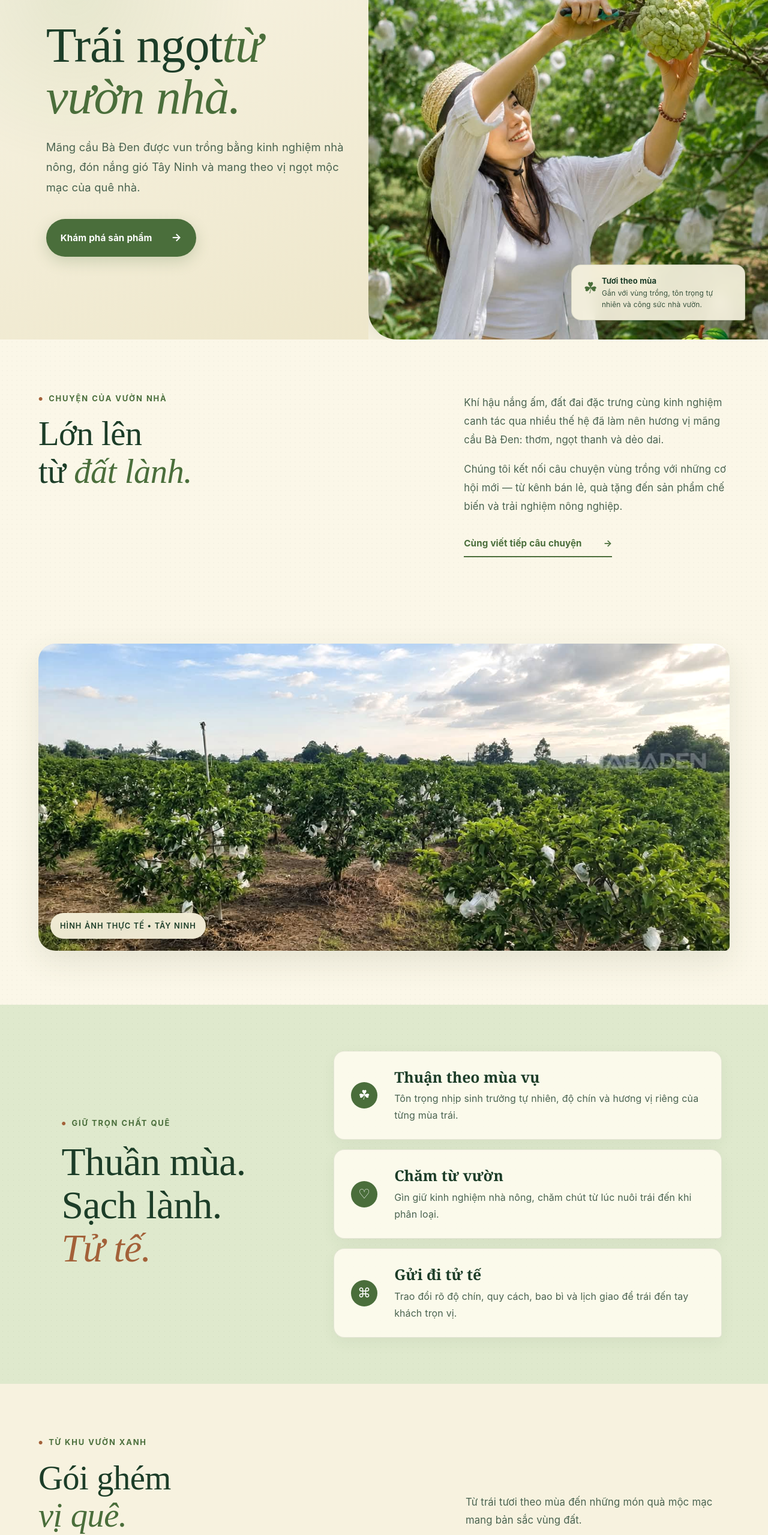
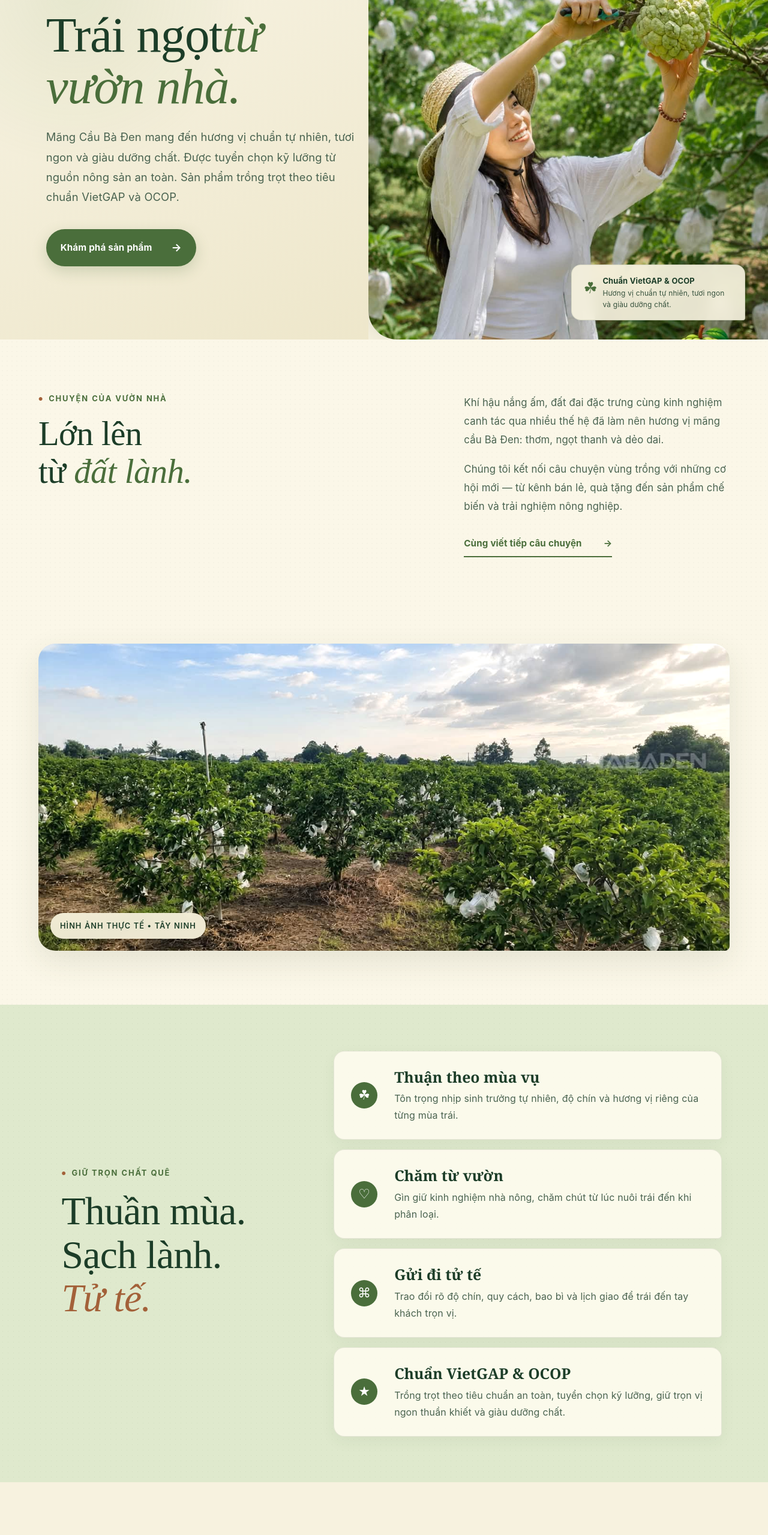
Before and after one commit to minhmarcom/mang-cau-ba-den, a Next.js app: page / in a window 1280 px wide. Shown: the part 234-2793 px from the top of the page at 60% size. Built offline with nearby package versions, Linux system fonts and the light colour scheme.

Commit message:
Highlight VietGAP and OCOP natural quality statement across website

```diff
--- a/app/layout.tsx
+++ b/app/layout.tsx
@@ -16,8 +16,7 @@ export async function generateMetadata(): Promise<Metadata> {
   const protocol = host.startsWith("localhost") ? "http" : "https";
   const image = `${protocol}://${host}/og.png`;
   const siteUrl = `${protocol}://${host}`;
-  const title = "Mãng Cầu Bà Đen Tây Ninh Chính Gốc | Từ Vườn Đến Tận Nơi";
-  const description = "Tìm hiểu mãng cầu Bà Đen Tây Ninh: nguồn gốc, mùa vụ, cách chọn trái ngon, bảo quản, giá và kết nối mua lẻ, mua sỉ trực tiếp từ vùng trồng.";
+  const description = "Mãng Cầu Bà Đen mang đến hương vị chuẩn tự nhiên, tươi ngon và giàu dưỡng chất. Được tuyển chọn kỹ lưỡng từ nguồn nông sản an toàn, sản phẩm trồng trọt theo tiêu chuẩn VietGAP và OCOP tại Tây Ninh.";
   const keywords = [
     "mãng cầu Bà Đen", "mãng cầu Bà Đen Tây Ninh", "mãng cầu Tây Ninh", "mãng cầu núi Bà Đen", "mãng cầu na Bà Đen",
     "na Bà Đen", "na Tây Ninh", "đặc sản mãng cầu Tây Ninh", "đặc sản Tây Ninh", "đặc sản núi Bà Đen",
--- a/app/page.tsx
+++ b/app/page.tsx
@@ -335,7 +335,7 @@ export default function Home() {
             <em>từ vườn nhà.</em>
           </h1>
           <p className="hero-copy">
-            Mãng cầu Bà Đen được vun trồng bằng kinh nghiệm nhà nông, đón nắng gió Tây Ninh và mang theo vị ngọt mộc mạc của quê nhà.
+            Mãng Cầu Bà Đen mang đến hương vị chuẩn tự nhiên, tươi ngon và giàu dưỡng chất. Được tuyển chọn kỹ lưỡng từ nguồn nông sản an toàn. Sản phẩm trồng trọt theo tiêu chuẩn VietGAP và OCOP.
           </p>
           <div className="hero-actions">
             <a className="primary-button" href="#san-pham">
@@ -347,9 +347,9 @@ export default function Home() {
         <div className="hero-note">
           <span className="note-number">☘</span>
           <p>
-            <strong>Tươi theo mùa</strong>
+            <strong>Chuẩn VietGAP & OCOP</strong>
             <br />
-            Gắn với vùng trồng, tôn trọng tự nhiên và công sức nhà vườn.
+            Hương vị chuẩn tự nhiên, tươi ngon và giàu dưỡng chất.
           </p>
         </div>
       </section>
@@ -419,6 +419,15 @@ export default function Home() {
               <h3>Gửi đi tử tế</h3>
               <p>
                 Trao đổi rõ độ chín, quy cách, bao bì và lịch giao để trái đến tay khách trọn vị.
+              </p>
+            </div>
+          </article>
+          <article>
+            <span>★</span>
+            <div>
+              <h3>Chuẩn VietGAP & OCOP</h3>
+              <p>
+                Trồng trọt theo tiêu chuẩn an toàn, tuyển chọn kỹ lưỡng, giữ trọn vị ngon thuần khiết và giàu dưỡng chất.
               </p>
             </div>
           </article>
```
